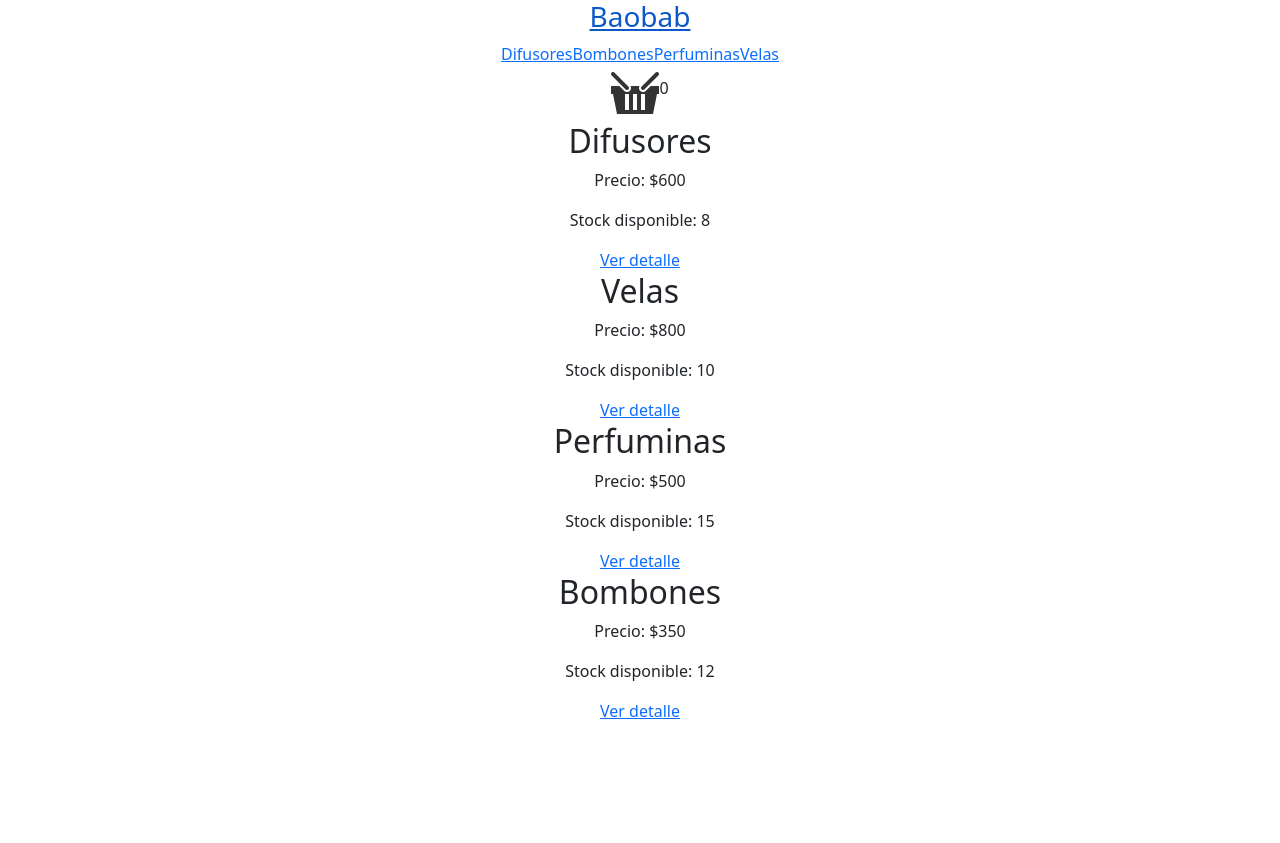
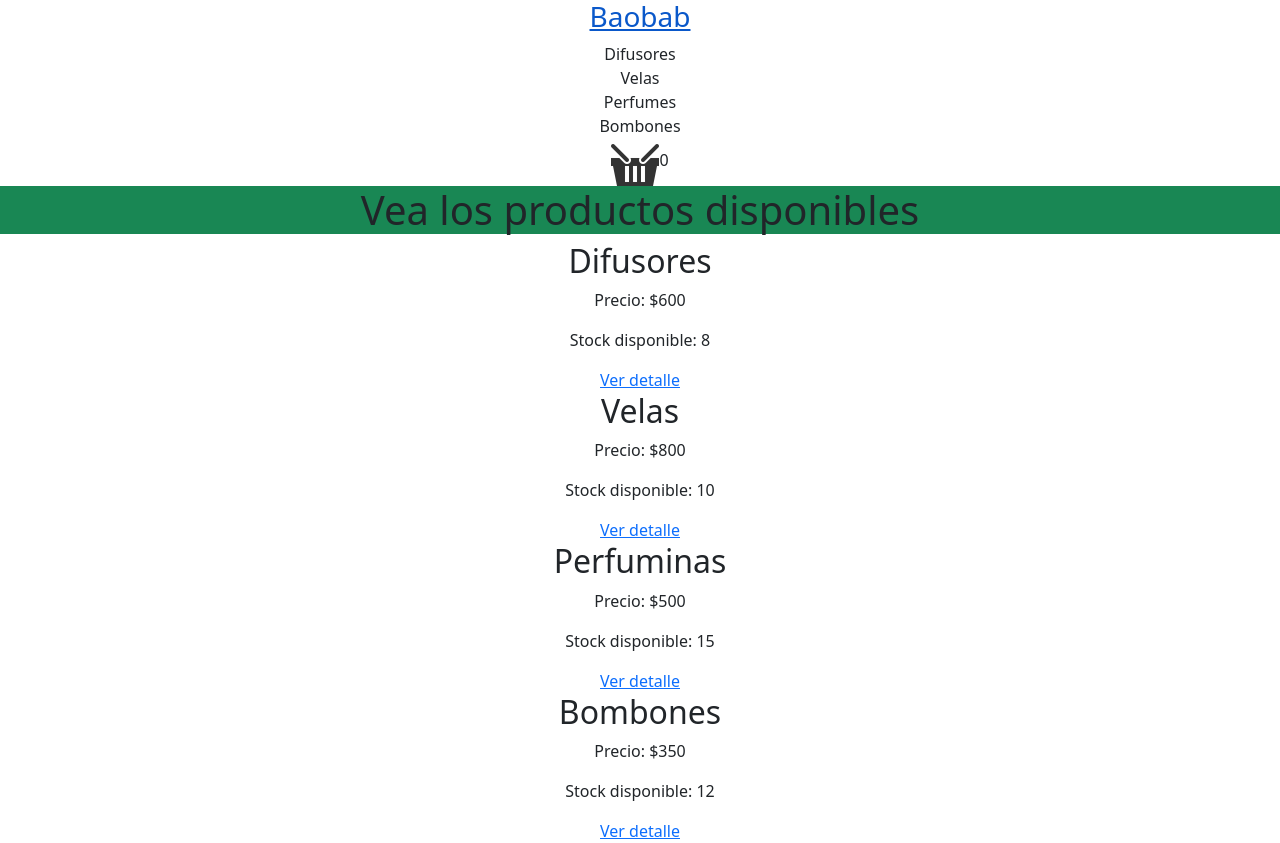
Before and after one commit to Tomas-Diaz-Kelly/React-js, a React (Create React App) app: page / in a window 1280 px wide. Before the commit the page ends 800 px from the top, so only its background shows below. Built offline with nearby package versions, Linux system fonts and the light colour scheme.

Commit message:
subida 3

```diff
--- a/src/asyncMock.js
+++ b/src/asyncMock.js
@@ -1,5 +1,5 @@
 const products = [
-    {id:'1',name:'Difusores',price:600, category:'difusor', stock:8,description:'info de difusor'},
+    {id:'1',name:'Difusores',price:600, categoryId:'difusor', stock:8,description:'info de difusor'},
     {id:'2',name:'Velas',price:800, category:'vela',stock:10, description:'info de vela'},
     {id:'3',name:'Perfuminas',price:500, category:'perfume',stock:15, description:'info de perfume'},
     {id:'4',name:'Bombones',price:350, category:'bombon',stock:12, description:'info de bombon'},
--- a/src/components/NavBar/NavBar.js
+++ b/src/components/NavBar/NavBar.js
@@ -5,14 +5,16 @@ const NavBar = () => {
   return(
 
     <nav className="NavBar">
-      <Link to='/'>
+      <Link className="mih3" to='/'>
             <h3>Baobab</h3>
       </Link>
       <div className="Categories">
-        <Link to={`/category/difusor`} className={({isActive}) => isActive ? 'ActiveOption' : 'Option'}>Difusores</Link>
-        <Link to={`/category/vela`} className={({isActive}) => isActive ? 'ActiveOption' : 'Option'}>Bombones</Link>
-        <Link to={`/category/perfume`} className={({isActive}) => isActive ? 'ActiveOption' : 'Option'}>Perfuminas</Link>
-        <Link to={`/category/bombon`} className={({isActive}) => isActive ? 'ActiveOption' : 'Option'}>Velas</Link>
+        <Link className="nav-link" to="/category/difusor">Difusores</Link>
+        <Link className="nav-link" to="/category/:categoryId">Velas</Link>
+        <Link className="nav-link" to="/category/:categoryId">Perfumes</Link>
+        <Link className="nav-link" to="/category/:categoryId">Bombones</Link>
+
+
       </div>
       <CartWidget />
     </nav>
--- a/src/components/itemDetail/itemDetail.js
+++ b/src/components/itemDetail/itemDetail.js
@@ -24,7 +24,7 @@ const ItemDetail = ({id, name, category, description ,price, stock}) => {
                 </p>
             </section>
             <footer className="ItemFooter">
-            <ItemCount initial={1} stock={10} onAdd={(quantity) => console.log('Cantidad agregada', quantity)} />
+            <ItemCount initial={1} stock={stock} onAdd={(quantity) => console.log('Cantidad agregada', quantity)} />
             </footer>
         </article>
     )
--- a/src/components/itemListConteiner/itemListContainer.js
+++ b/src/components/itemListConteiner/itemListContainer.js
@@ -1,16 +1,16 @@
 import { useState, useEffect } from "react";
-import {getProducts, getProductsByCategory} from '../../asyncMock'
+import {getProducts,getProductsByCategory} from '../../asyncMock'
 import ItemList from "../itemList/itemList";
 import { useParams } from "react-router-dom";
 
+
+
 const ItemListContainer = ({greeting}) => {
     const [products, setProducts] = useState([])
-
     const { categoryId } = useParams()
 
     useEffect(() => {
         const asyncFunc = categoryId ? getProductsByCategory : getProducts
-
         asyncFunc(categoryId)
         .then(response => {
             setProducts(response)
@@ -23,7 +23,7 @@ const ItemListContainer = ({greeting}) => {
 
     return(
         <div>
-            <h1 class="bg-secondary" >{greeting}</h1>
+            <h1 class="bg-success" >{greeting} Vea los productos disponibles</h1>
             <ItemList products={products}/>
         </div>
     )
```
